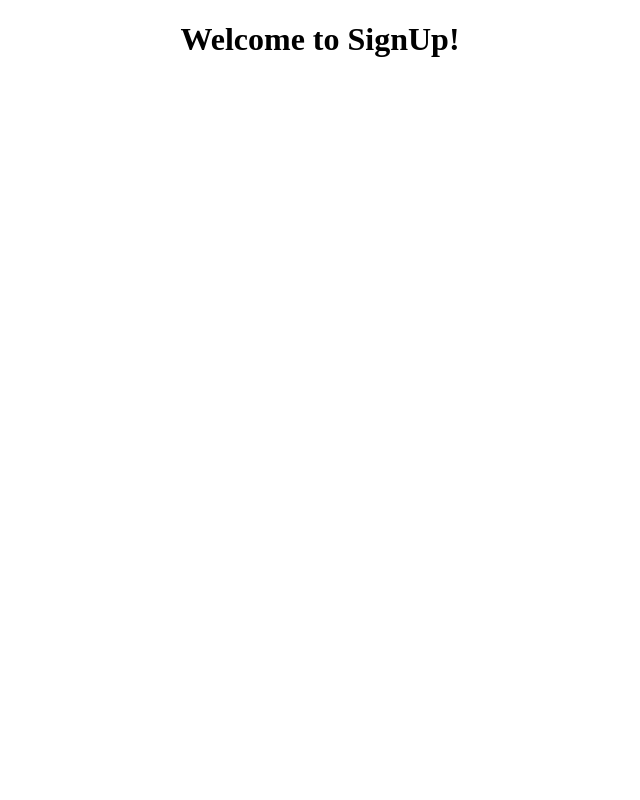
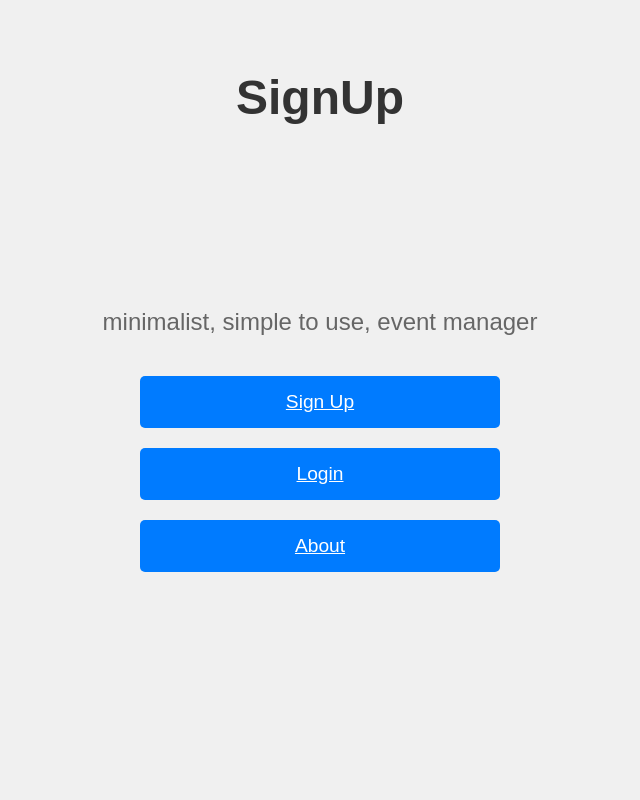
Before and after one commit to Aetheridon/SignUp, a Flask app: page / in a window 1280 px wide. Shown: the whole page, without its empty margins (320-960 px from the left). Run offline with Flask 3, Linux system fonts and the light colour scheme.

Commit message:
basic landing page

```diff
--- a/src/main.py
+++ b/src/main.py
@@ -1,10 +1,22 @@
-from flask import Flask, render_template
+from flask import Flask, render_template, url_for
 
 app = Flask(__name__)
 
 @app.route("/")
-def hello_world():
+def landing_page():
     return render_template("landing.html")
+
+@app.route("/signup")
+def signup_page():
+    return render_template("signup.html")
+
+@app.route("/login")
+def login_page():
+    return render_template("login.html")
+
+@app.route("/about")
+def about_page():
+    return render_template("about.html")
 
 if __name__ == "__main__":
     app.run(debug=True)
--- a/src/static/styles/landing.css
+++ b/src/static/styles/landing.css
@@ -1,3 +1,51 @@
+body {
+    font-family: Arial, sans-serif;
+    display: flex;
+    flex-direction: column;
+    align-items: center;
+    justify-content: center;
+    height: 100vh;
+    margin: 0;
+    background: #f0f0f0;
+}
+
 h1 {
     text-align: center;
+    margin: 20px 0;
+    font-size: 3em;
+    color: #333;
+    position: absolute;
+    top: 50px;
+    width: 100%;
 }
+
+.subtitle {
+    text-align: center;
+    margin: 80px 0 20px;
+    font-size: 1.5em;
+    color: #666;
+}
+
+.buttons-container {
+    display: flex;
+    flex-direction: column;
+    gap: 20px;
+    margin-top: 20px;
+}
+
+.btn {
+    width: 300px;
+    padding: 15px 30px;
+    font-size: 1.2em;
+    color: white;
+    background-color: #007bff;
+    border: none;
+    border-radius: 5px;
+    cursor: pointer;
+    transition: background-color 0.3s ease;
+    text-align: center;
+}
+
+.btn:hover {
+    background-color: #0056b3;
+}
--- /dev/null
+++ b/src/templates/about.html
@@ -0,0 +1 @@
+<h1>WIP: About</h1>
--- a/src/templates/landing.html
+++ b/src/templates/landing.html
@@ -4,9 +4,15 @@
     <meta charset="UTF-8">
     <meta name="viewport" content="width=device-width, initial-scale=1.0">
     <title>SignUp</title>
+    <link rel="stylesheet" type="text/css" href="{{ url_for('static', filename='styles/landing.css') }}">
 </head>
 <body>
-    <link rel="stylesheet" type="text/css" href="{{ url_for('static',filename='styles/landing.css') }}">
-    <h1>Welcome to SignUp!</h1>
+    <h1>SignUp</h1>
+    <p class="subtitle">minimalist, simple to use, event manager</p>
+    <div class="buttons-container">
+        <a class="btn" href="{{ url_for('signup_page') }}">Sign Up</a>
+        <a class="btn" href="{{ url_for('login_page') }}">Login</a>
+        <a class="btn" href="{{ url_for('about_page') }}">About</a>
+    </div>
 </body>
 </html>
--- /dev/null
+++ b/src/templates/login.html
@@ -0,0 +1 @@
+<h1>WIP: Login</h1>
--- /dev/null
+++ b/src/templates/signup.html
@@ -0,0 +1 @@
+<h1>WIP: Signup</h1>
```
